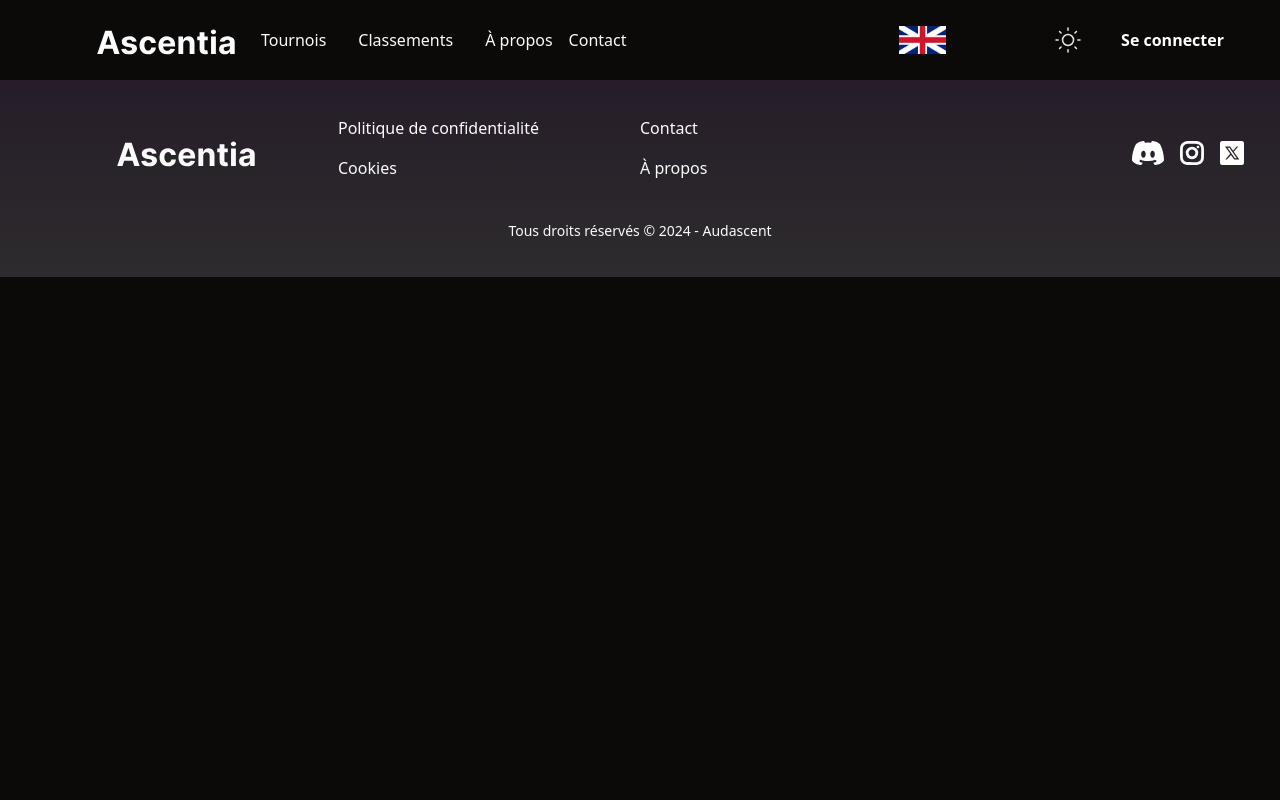
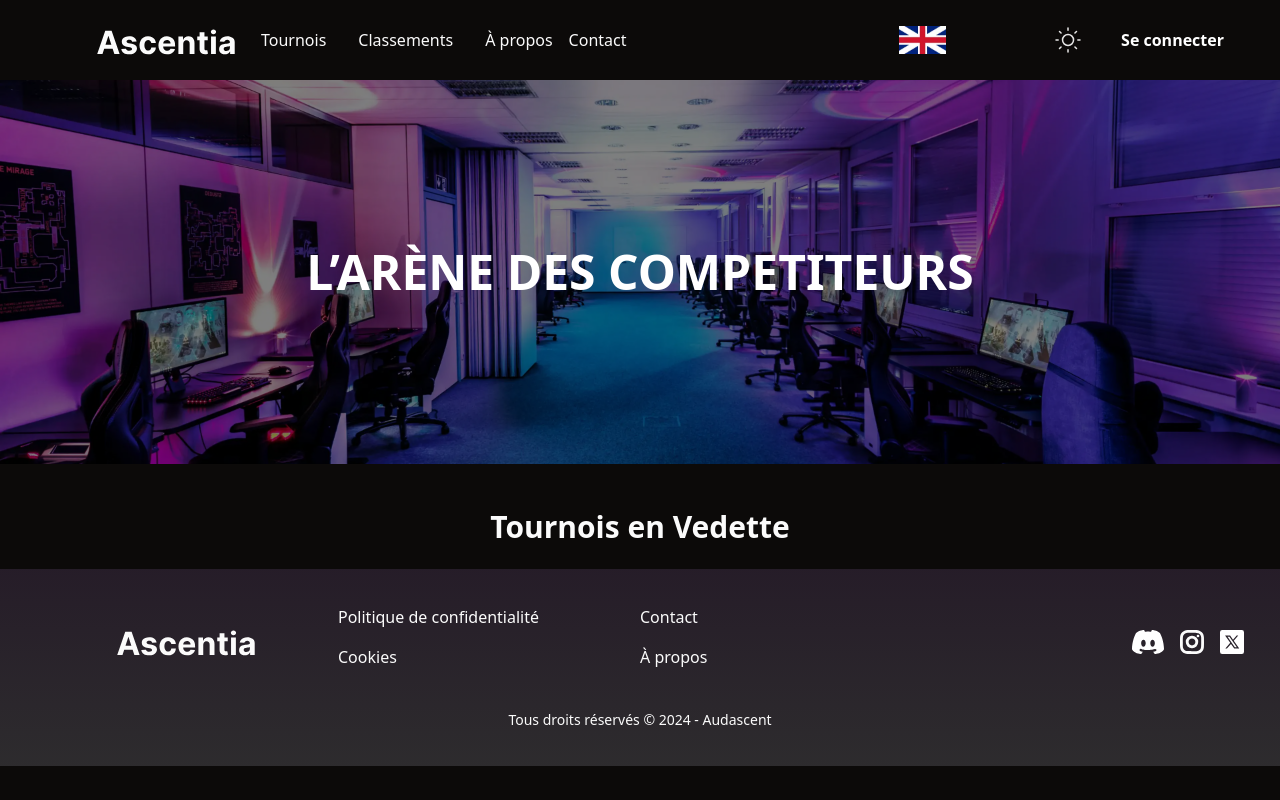
Before and after one commit to shaoual/audascent, a Vue app: page /tournoi in a window 1280 px wide. Built offline with nearby package versions, Linux system fonts and the light colour scheme.

Commit message:
ajout texte dans la page tournoi

```diff
--- a/src/pages/classements.vue
+++ b/src/pages/classements.vue
@@ -10,6 +10,8 @@
 
 
 <template>
+
+
    <div class="relative h-96 bg-cover bg-center" style="background-image: url('/public/img/img1_classement.webp');">
     <div class="absolute inset-0 bg-black opacity-50"></div>
     <div class="relative z-10 flex items-center justify-center h-full">
--- a/src/pages/tournoi.vue
+++ b/src/pages/tournoi.vue
@@ -4,4 +4,23 @@
 
 <template>
 
+
+
+    <!--chager l'image-->
+
+    <div class="relative h-96 bg-cover bg-center" style="background-image: url('/public/img/img1_classement.webp');">
+    <div class="absolute inset-0 bg-black opacity-50"></div>
+    <div class="relative z-10 flex items-center justify-center h-full">
+      <h1 class="text-5xl font-bold text-white">L’ARÈNE DES COMPETITEURS
+      </h1>
+    </div>
+  </div>
+   <main class="main-content">
+
+
+ <h2 class="font-bold mb-3 text-center"> Tournois en Vedette</h2>
+</main>
+
+
+
 </template>
```
